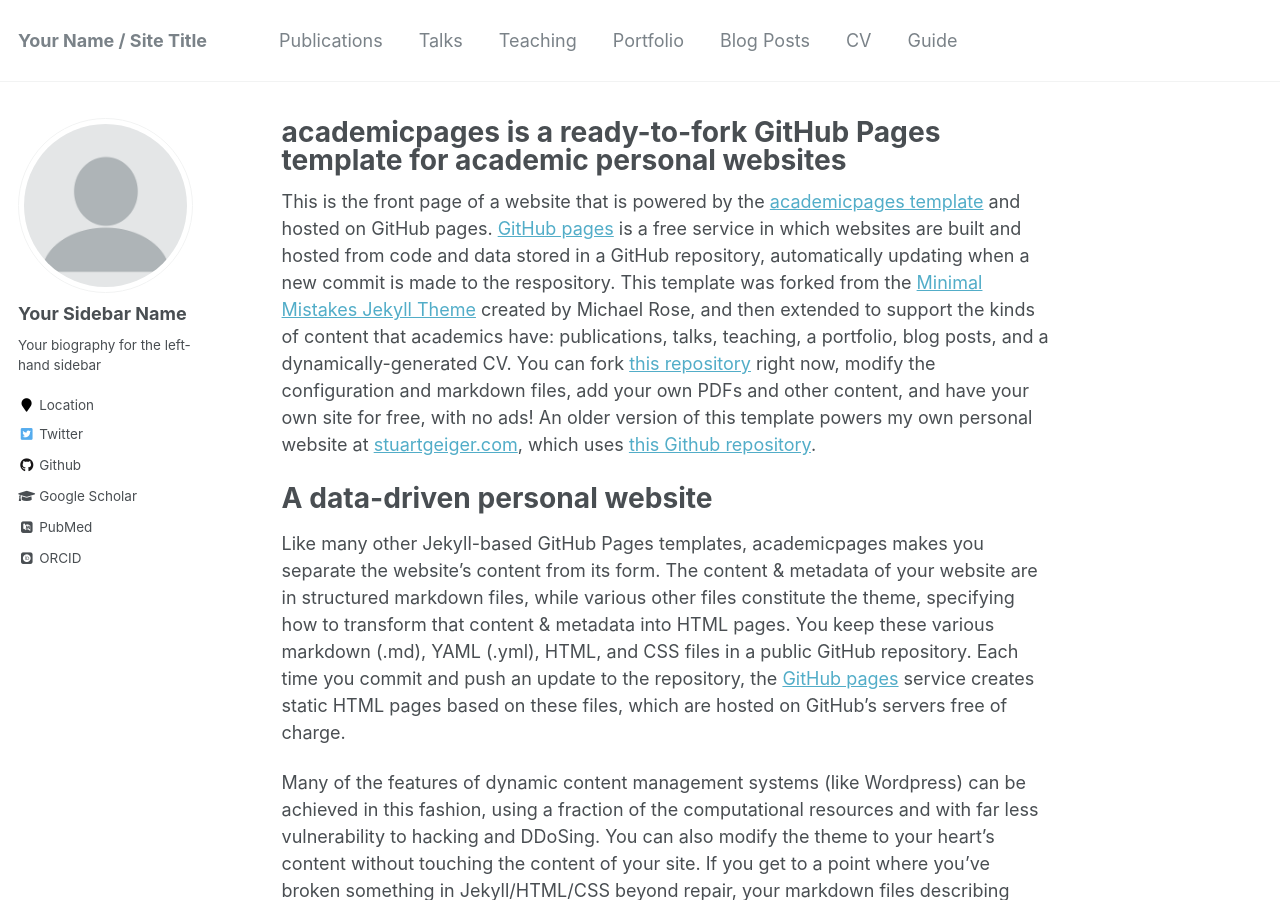
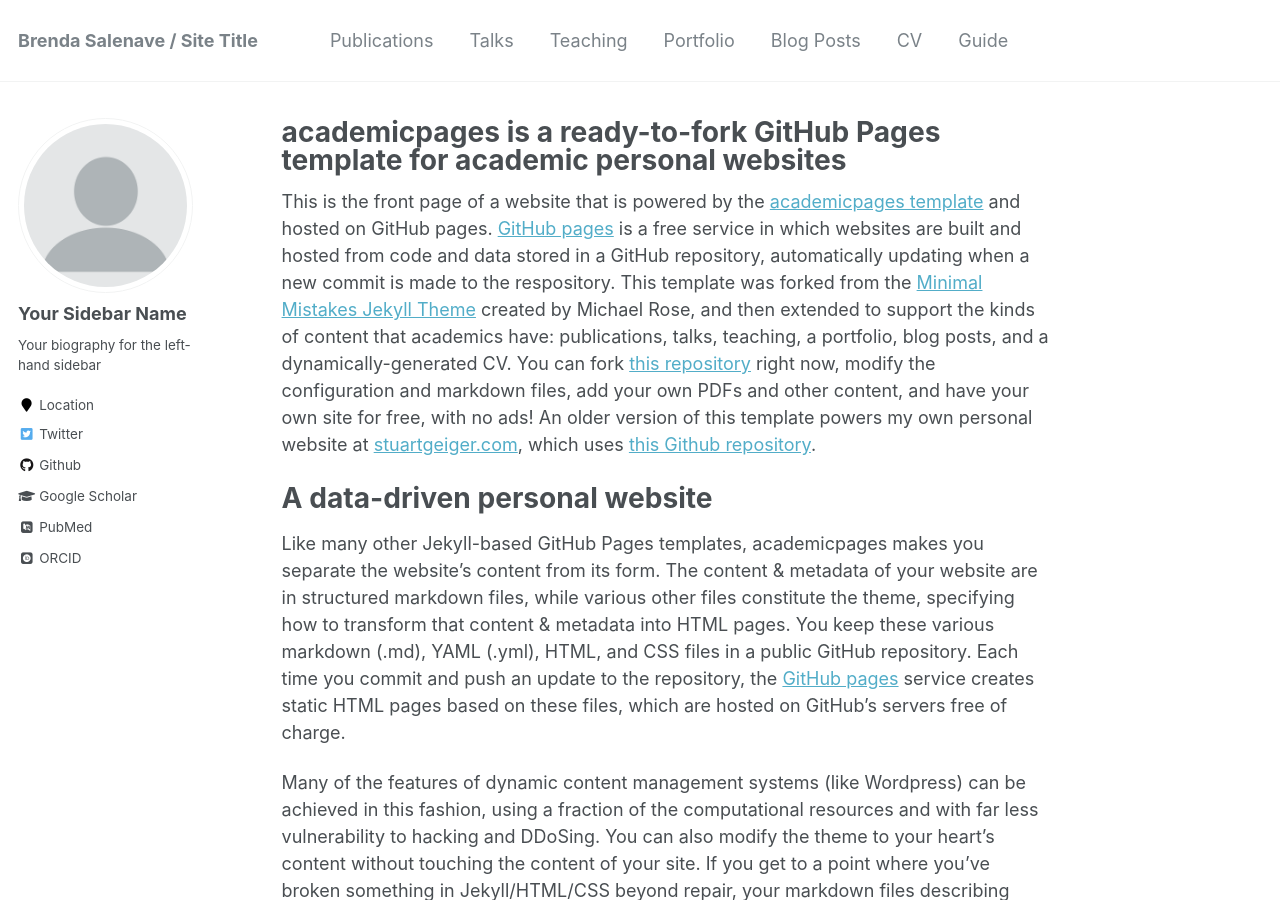
Before and after one commit to brendasalenave/brendasalenave.github.io, a Jekyll site: the page built from _pages/about.md, in a window 1280 px wide and 900 px high. Built offline with Jekyll 4.4.1, drawn with Linux system fonts in a browser that asks for light colours; some web fonts are replaced; part of the change alters nothing that is shown.

Commit message:
Update _config.yml

```diff
--- a/_config.yml
+++ b/_config.yml
@@ -7,13 +7,13 @@
 
 # Site Settings
 locale                   : "en-US"
-title                    : "Your Name / Site Title"
+title                    : "Brenda Salenave / Site Title"
 title_separator          : "-"
 name                     : &name "Your Name"
-description              : &description "personal description"
+description              : &description "Ph.D. student at UFRGS. Research topics include natural language processing with a focus on hate speech and fake news detection."
 url                      : https://academicpages.github.io # the base hostname & protocol for your site e.g. "https://mmistakes.github.io"
 baseurl                  : "" # the subpath of your site, e.g. "/blog"
-repository               : "academicpages/academicpages.github.io"
+repository               : "brendasalenave/brendasalenave.github.io"
 teaser                   :  # filename of teaser fallback teaser image placed in /images/, .e.g. "500x300.png"
 breadcrumbs              : false # true, false (default)
 words_per_minute         : 160
```
